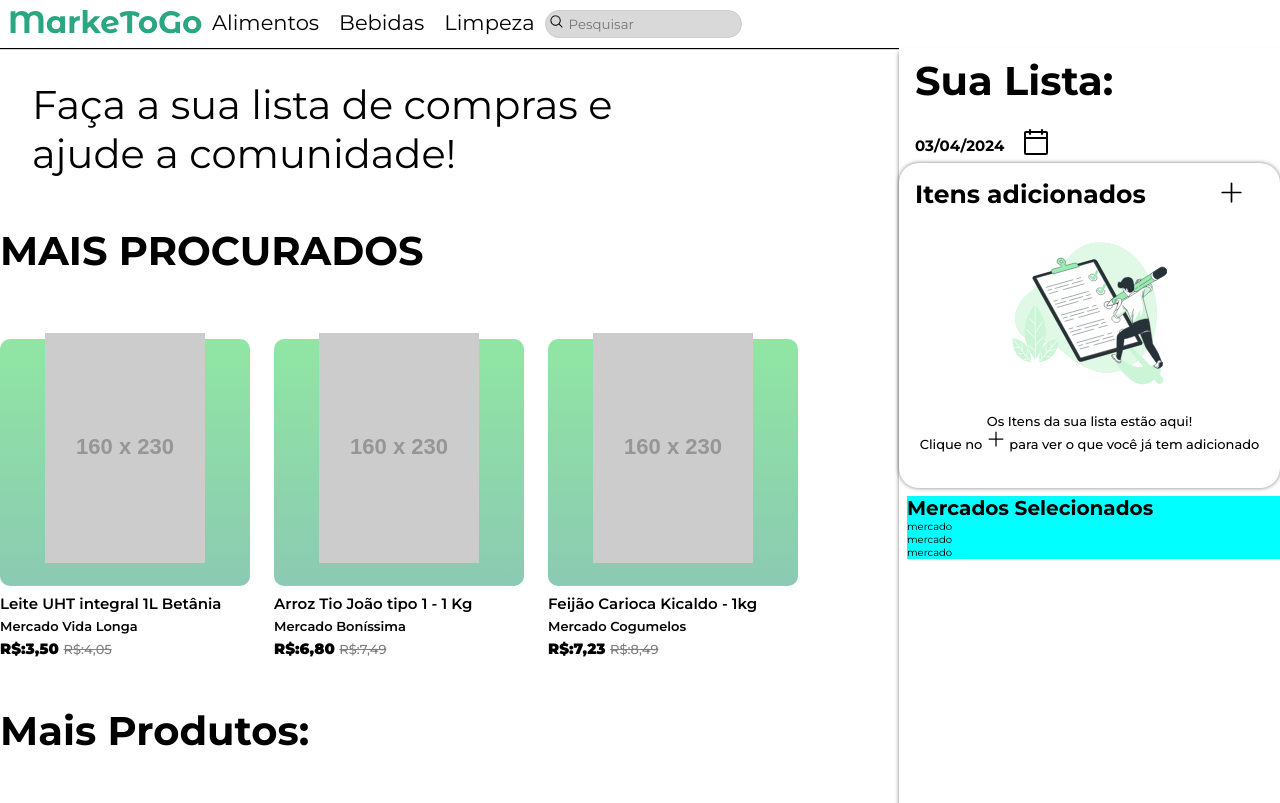
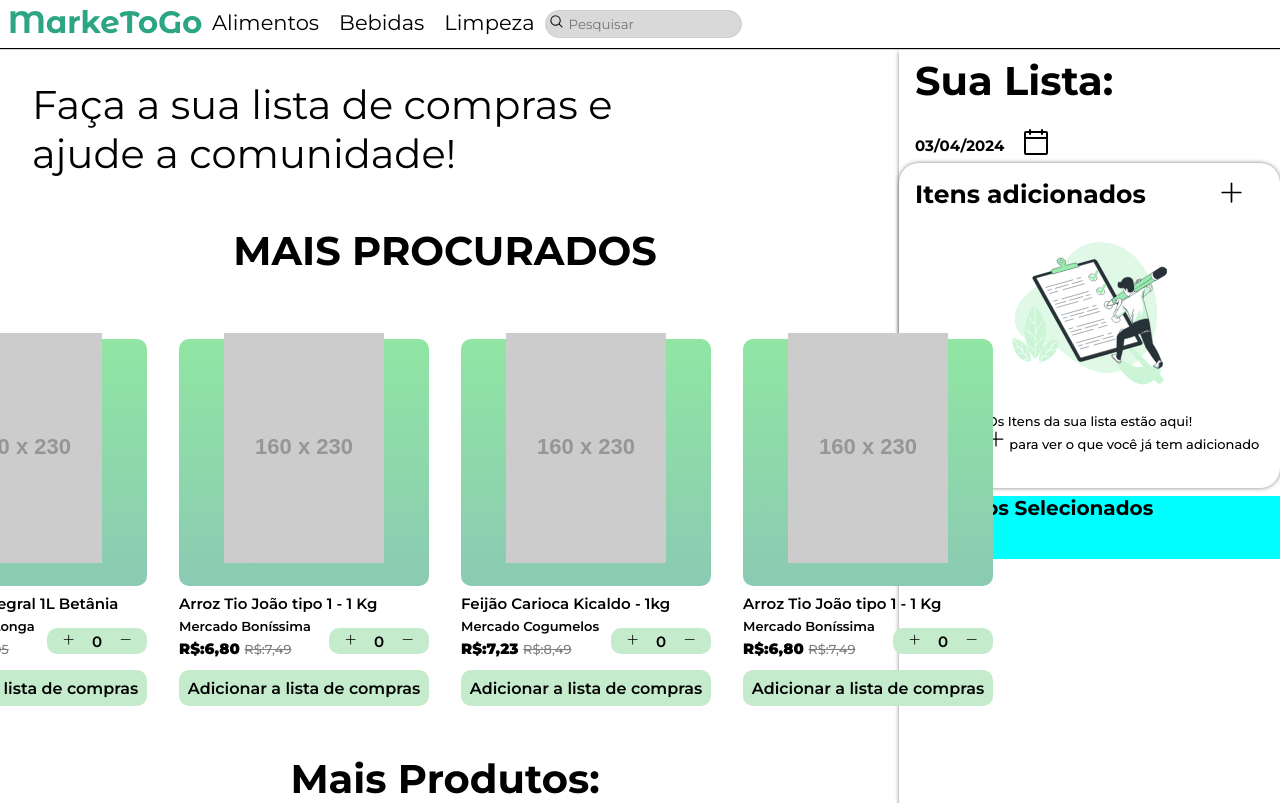
Before and after one commit to ckzpedro/mktg_web, a React (Vite) app: page / in a window 1280 px wide. Built offline with nearby package versions, Linux system fonts and the light colour scheme.

Commit message:
added page route to item

```diff
--- a/src/App.tsx
+++ b/src/App.tsx
@@ -7,7 +7,9 @@ export default function App() {
   return (
     <>
       <Header />
-      <Sidebar />
+      <main>
+        <Sidebar />
+      </main>
       <Outlet />
     </>
   )
--- a/src/components/Header/styles/Header.module.css
+++ b/src/components/Header/styles/Header.module.css
@@ -1,4 +1,4 @@
-.header{
+.header {
     width: 100%;
     padding: 1rem;
     height: 4.8rem;
@@ -7,7 +7,7 @@
     box-shadow: 0px 0.1rem 1px black;
 }
 
-.options > a {
+.options>a {
     padding: 1rem;
     font-size: 2.1rem;
 }
--- a/src/components/Home/HomeComponents.tsx
+++ b/src/components/Home/HomeComponents.tsx
@@ -25,15 +25,21 @@ export default function HomeComponents() {
             market: 'Mercado Cogumelos',
             pricediscont: 'R$:7,23',
             pricefull: 'R$:8,49'
+        },
+        {
+            image: 'https://placehold.co/160x230',
+            title: 'Arroz Tio João tipo 1 - 1 Kg',
+            market: 'Mercado Boníssima',
+            pricediscont: 'R$:6,80',
+            pricefull: 'R$:7,49'
         }
     ]
 
     return (
         <div className={styles.page}>
             <p className={styles.texto}>Faça a sua lista de compras e<br />ajude a comunidade!</p>
-            <Title
-                title='MAIS PROCURADOS'
-            />
+            <div className={styles.products}>
+                <Title title='MAIS PROCURADOS' />
                 <div className={styles.itens}>
                     {list.map((item) => (
                         <Itens
@@ -45,9 +51,8 @@ export default function HomeComponents() {
                         />
                     ))}
                 </div>
-            <Title
-                title='Mais Produtos:'
-            />
+                <Title title='Mais Produtos:' />
+            </div>
         </div>
     )
 }
--- a/src/components/Home/Styles/HomeComponents.module.css
+++ b/src/components/Home/Styles/HomeComponents.module.css
@@ -10,7 +10,14 @@
 }
 
 .itens {
-    gap: 2.4rem;
+    gap: 3.2rem;
     display: flex;
     flex-direction: row;
 }
+
+.products {
+    display: flex;
+    flex-direction: column;
+    align-items: center;
+    margin-right: 39rem;
+}
--- /dev/null
+++ b/src/components/InfoItem/InfoItem.tsx
@@ -0,0 +1,25 @@
+import styles from './styles/InfoItem.module.css'
+
+interface ItemProps {
+    image: string
+    title: string,
+    market: string,
+    pricediscont: string,
+    pricefull: string,
+    description: string
+}
+
+export default function InfoItem({ image, title, market, pricediscont, pricefull, description }: ItemProps) {
+    return (
+        <div>
+            <div className={styles.holder}>
+                <img className={styles.image} src="https://placehold.co/380x570" alt="" />
+                <div className={styles.texts}>
+                    <p className={styles.title}>{title}</p>
+                    <p className={styles.market}>{market}</p>
+                    <p className={styles.discont}>{pricediscont} <span className={styles.full}>{pricefull}</span></p>
+                </div>
+            </div>
+        </div>
+    )
+}
--- /dev/null
+++ b/src/components/InfoItem/styles/InfoItem.module.css
@@ -0,0 +1,14 @@
+.holder {
+    height: 44.1rem;
+    width: 86.8rem;
+    background-color: rgb(145, 198, 198);
+    margin-left: 3.2rem;
+    margin-top: 3.2rem;
+    overflow: visible;
+}
+
+.image {
+    position: relative;
+    top: -1.5rem;
+    left: 4rem;
+}
--- a/src/components/Itens/Itens.tsx
+++ b/src/components/Itens/Itens.tsx
@@ -1,4 +1,7 @@
+import { Minus, Plus } from '@phosphor-icons/react'
 import styles from './Styles/Itens.module.css'
+import { useState } from 'react'
+import { Link } from 'react-router-dom';
 
 interface ItensProps {
     image: string,
@@ -9,14 +12,44 @@ interface ItensProps {
 }
 
 export default function Itens({ image, title, market, pricediscont, pricefull }: ItensProps) {
+
+    const [count, setCount] = useState(0);
+    const adicionar = () => {
+        setCount(prevCount => prevCount + 1);
+    };
+
+    const diminuir = () => {
+        setCount(prevCount => Math.max(prevCount - 1, 0));
+    };
+
     return (
         <div className={styles.placeholder}>
-            <div className={styles.box}>
-                <img className={styles.image} src={image} alt="" />
+            <Link to={'/item'}>
+                <div className={styles.box}>
+                    <img className={styles.image} src={image} alt="" />
+                </div>
+            </Link>
+            <div className={styles.texts}>
+                <p className={styles.title}>{title}</p>
+                <p className={styles.market}>{market}</p>
+                <p className={styles.discont}>{pricediscont} <span className={styles.full}>{pricefull}</span></p>
             </div>
-            <p className={styles.title}>{title}</p>
-            <p className={styles.market}>{market}</p>
-            <p className={styles.discont}>{pricediscont} <span className={styles.full}>{pricefull}</span></p>
+            <div className={styles.buttons}>
+                <div className={styles.button2}>
+                    <span>
+                        <button className={styles.minusandplus} onClick={adicionar}>
+                            <Plus />
+                        </button>
+                    </span>
+                    {count}
+                    <span>
+                        <button className={styles.minusandplus} onClick={diminuir}>
+                            <Minus />
+                        </button>
+                    </span>
+                </div>
+                <button className={styles.button}>Adicionar a lista de compras</button>
+            </div>
         </div>
     )
 }
--- a/src/components/Itens/Styles/Itens.module.css
+++ b/src/components/Itens/Styles/Itens.module.css
@@ -16,6 +16,10 @@
 .image {
     position: relative;
     top: -1.5rem
+}
+
+.texts {
+    position: absolute;
 }
 
 .title {
@@ -42,3 +46,46 @@
     text-decoration: line-through;
     color: #7F7F7F;
 }
+
+.buttons {
+    display: flex;
+    flex-direction: column;
+    margin-top: 4.2rem;
+}
+
+.button {
+    margin-top: 0.8rem;
+    cursor: pointer;
+    background-color: #C4EBCC;
+    width: 25rem;
+    height: 3.6rem;
+    font-size: 1.6rem;
+    font-weight: 600;
+    border-radius: 1rem;
+    transition: transform 0.2s ease;
+}
+
+.button:hover {
+    transform: scale(1.05);
+}
+
+.button2 {
+    height: 2.6rem;
+    width: 10rem;
+    position: relative;
+    margin-left: 15rem;
+    margin-bottom: 0.8rem;
+    display: flex;
+    gap: 1.7rem;
+    align-items: center;
+    justify-content: center;
+    background-color: #C4EBCC;
+    border-radius: 1rem;
+    font-size: 1.5rem;
+    font-weight: 600;
+}
+
+.minusandplus {
+    background-color: #C4EBCC;
+    cursor: pointer;
+}
--- a/src/components/Pages/Item.tsx
+++ b/src/components/Pages/Item.tsx
@@ -1,7 +1,9 @@
+import InfoItem from "../InfoItem/InfoItem";
+
 export default function Item() {
     return (
         <div>
-            <p>AAAAAA</p>
+            <InfoItem />
         </div>
     )
 }
--- a/src/components/Sidebar/styles/Sidebar.module.css
+++ b/src/components/Sidebar/styles/Sidebar.module.css
@@ -4,6 +4,7 @@
     height: 100%;
     background-color: #ffffff;
     box-shadow: 0px 4px 4px rgba(0, 0, 0, 0.5);
+    z-index: -1;
 }
 
 .sidetitle {
```
Also changed, not shown: package.json (+7 -1 lines), 1 other file (tests, documents, lock files or other folders). Lines whose indentation alone changed are shown as unchanged.
